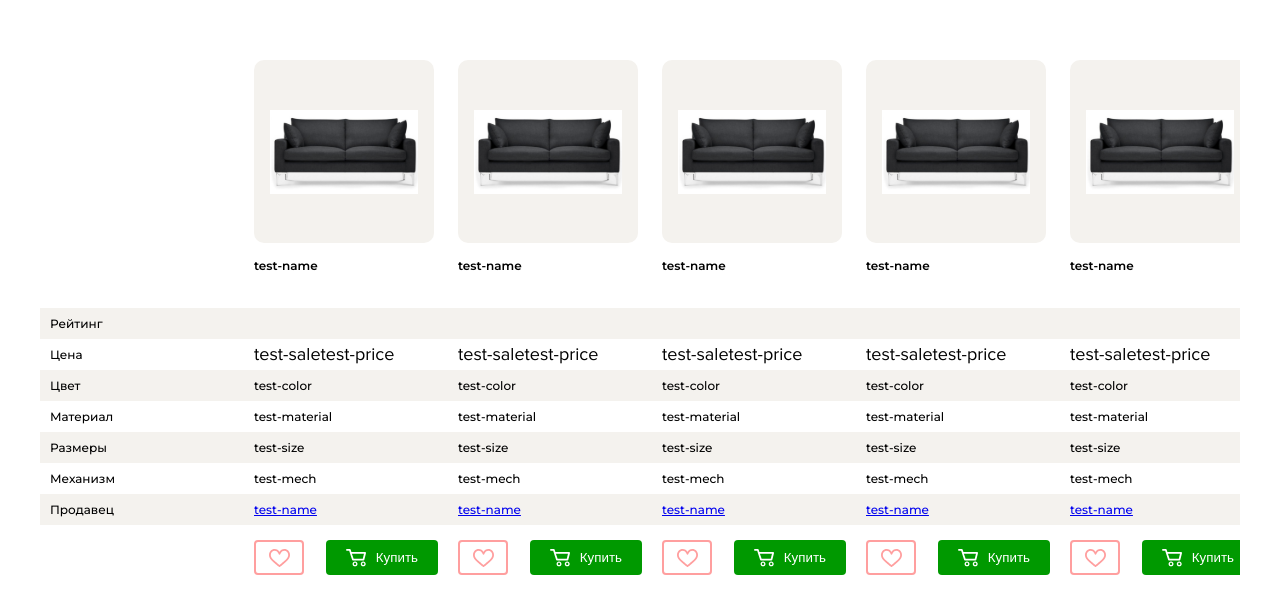
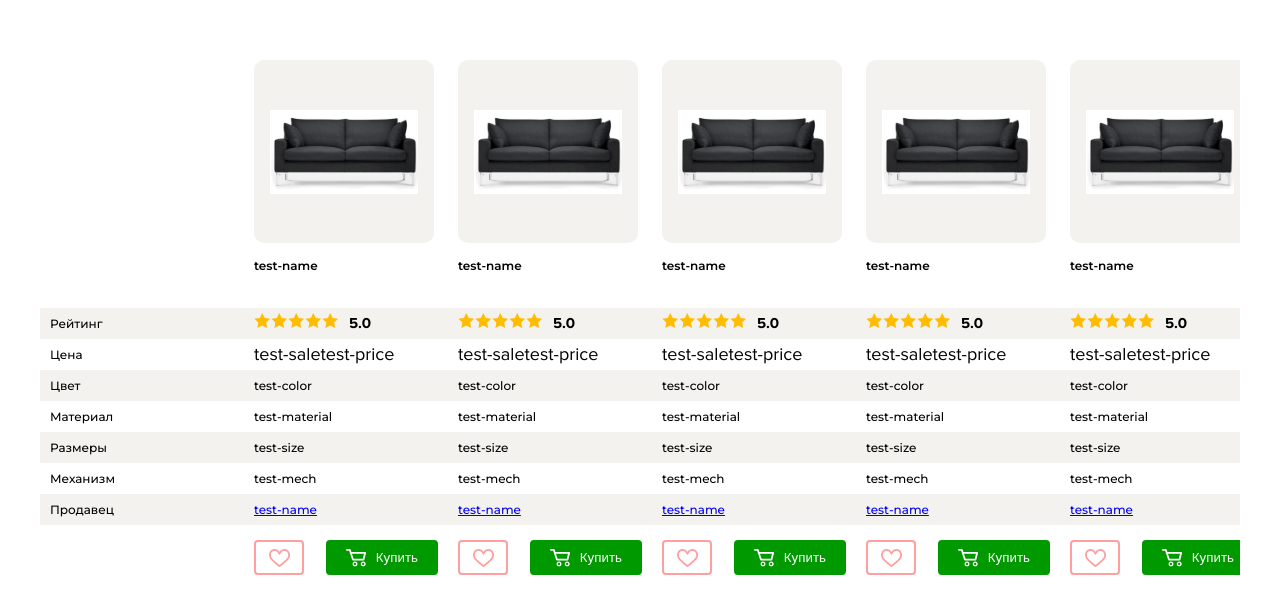
Before and after one commit to MaehwaDC/test_imr, a React (Create React App) app: page / in a window 1280 px wide. Shown: the part 150-764 px from the top of the page. Built offline with nearby package versions, Linux system fonts and the light colour scheme.

Commit message:
add rating

```diff
--- a/src/ui-kit/Rating/Rating.js
+++ b/src/ui-kit/Rating/Rating.js
@@ -1,8 +1,32 @@
 import React from 'react';
 import classNames from 'classnames';
+import PropTypes from 'prop-types';
 
-const Rating = ({ rating, className }) => {
-  return <div className={classNames('rating', className)}></div>;
+import { random } from '../../utils/helpers';
+import { Star } from './Star';
+
+import './styles/Rating.scss';
+
+const Rating = ({ rating, heightRating, className }) => {
+  const starts = Array.from(new Array(heightRating), () => (
+    <Star key={random()} pracentage={heightRating / rating} />
+  ));
+  return (
+    <div className={classNames('rating', className)}>
+      <div className="rating__stars-wrapper">{starts}</div>
+      <span className="rating__count">{rating.toFixed(1)}</span>
+    </div>
+  );
 };
 
-export default Rating;
+Rating.propTypes = {
+  rating: PropTypes.number,
+  heightRating: PropTypes.number,
+};
+
+Rating.defaultProps = {
+  rating: 5,
+  heightRating: 5,
+};
+
+export default React.memo(Rating);
--- a/src/ui-kit/Rating/Star.js
+++ b/src/ui-kit/Rating/Star.js
@@ -2,9 +2,11 @@ import React from 'react';
 import PropTypes from 'prop-types';
 import classNames from 'classnames';
 
-export const Star = ({ percentage, className }) => {
-  return <div className={classNames('star', className)}>{percentage}</div>;
-};
+export const Star = ({ percentage, className }) => (
+  <svg className={classNames('star', className)} width="17" height="15" viewBox="0 0 17 15" fill="none" xmlns="http://www.w3.org/2000/svg">
+    <path fill="#FFBC00" fillRule="evenodd" clipRule="evenodd" d="M8.26852 12.4377L3.40841 15L4.33661 9.57295L0.40469 5.72949L5.83847 4.93769L8.26852 0L10.6986 4.93769L16.1324 5.72949L12.2004 9.57295L13.1286 15L8.26852 12.4377Z"/>
+  </svg>
+);
 
 Star.propTypes = {
   percentage: PropTypes.oneOfType([PropTypes.number, PropTypes.string]),
--- /dev/null
+++ b/src/ui-kit/Rating/styles/Rating.scss
@@ -0,0 +1,16 @@
+@import '../../../styles/variables.scss';
+
+.rating {
+  display: flex;
+  align-items: center;
+  font-family: $secondary-font-family;
+  font-size: 15px;
+
+  &__stars-wrapper {
+    margin-right: 10px;
+  }
+
+  &__count {
+    font-weight: bold;
+  }
+}
```
